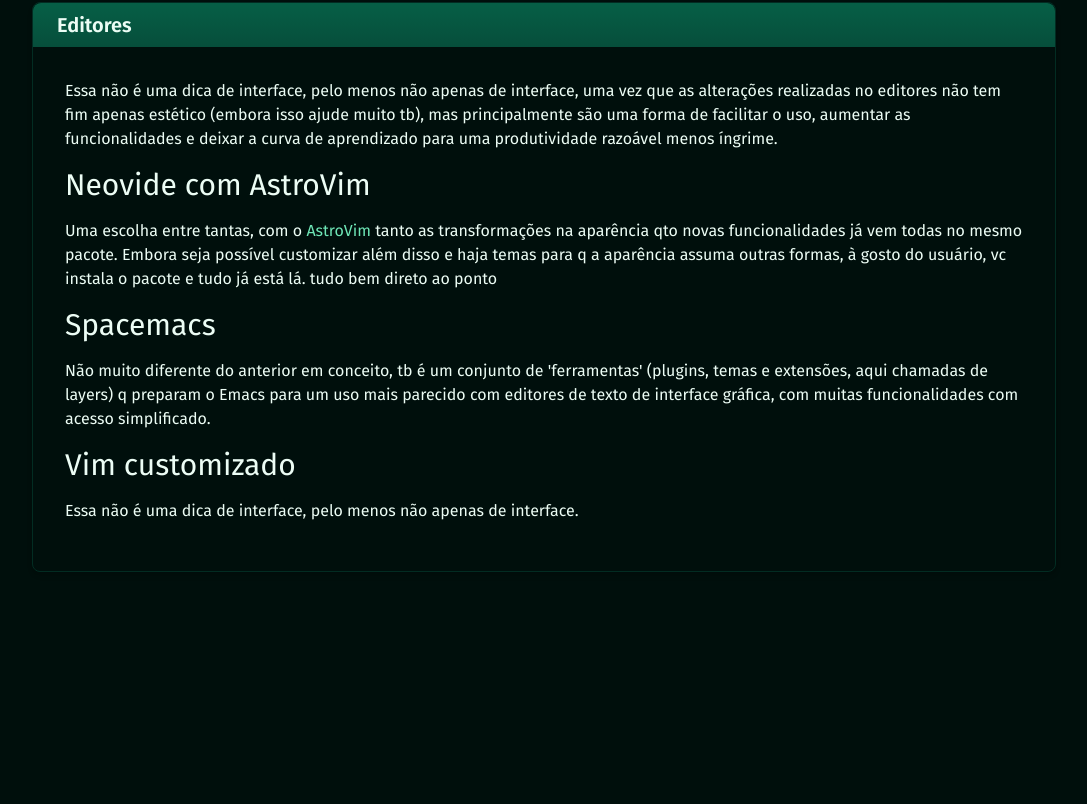
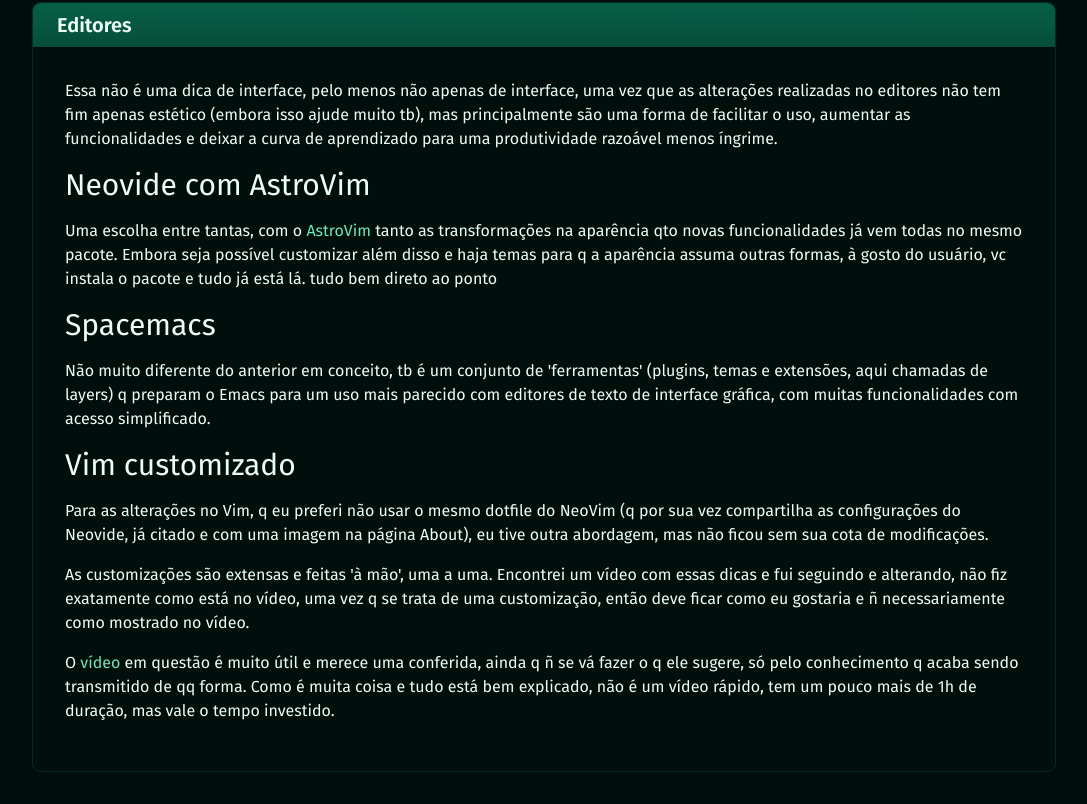
Before and after one commit to teseu/teseu-vapohole, a Vue app: page /dicas in a window 1280 px wide. Shown: the part 1521-2325 px from the top of the page, without its empty margins (96-1183 px from the left). Before the commit the page ends 2125 px from the top, so only its background shows below. Built offline with nearby package versions, Linux system fonts and the light colour scheme; a web font is replaced by a local one.

Commit message:
🚀 Dicas
dicas sobre todas as screenshots

```diff
--- a/src/views/DicasView.vue
+++ b/src/views/DicasView.vue
@@ -64,7 +64,9 @@ import Card from '@/components/ui/TheCard.vue'
         <h2 class="text-3xl mb-4">Spacemacs</h2>
         <p class="text-base mb-4">Não muito diferente do anterior em conceito, tb é um conjunto de 'ferramentas' (plugins, temas e extensões, aqui chamadas de layers) q preparam o <a class="links" href="https://www.spacemacs.org/"></a> Emacs para um uso mais parecido com editores de texto de interface gráfica, com muitas funcionalidades com acesso simplificado.</p>
         <h2 class="text-3xl mb-4">Vim customizado</h2>
-        <p class="text-base mb-4">Essa não é uma dica de interface, pelo menos não apenas de interface.</p>
+        <p class="text-base mb-4">Para as alterações no Vim, q eu preferi não usar o mesmo dotfile do NeoVim (q por sua vez compartilha as configurações do Neovide, já citado e com uma imagem na página About), eu tive outra abordagem, mas não ficou sem sua cota de modificações.</p>
+        <p class="text-base mb-4">As customizações são extensas e feitas 'à mão', uma a uma. Encontrei um vídeo com essas dicas e fui seguindo e alterando, não fiz exatamente como está no vídeo, uma vez q se trata de uma customização, então deve ficar como eu gostaria e ñ necessariamente como mostrado no vídeo.</p>
+        <p class="text-base mb-4">O <a class="link" href="https://www.youtube.com/watch?v=hdZMqMeruSQ">vídeo</a> em questão é muito útil e merece uma conferida, ainda q ñ se vá fazer o q ele sugere, só pelo conhecimento q acaba sendo transmitido de qq forma. Como é muita coisa e tudo está bem explicado, não é um vídeo rápido, tem um pouco mais de 1h de duração, mas vale o tempo investido.</p>
       </Card>
     </div>
   </div>
```
